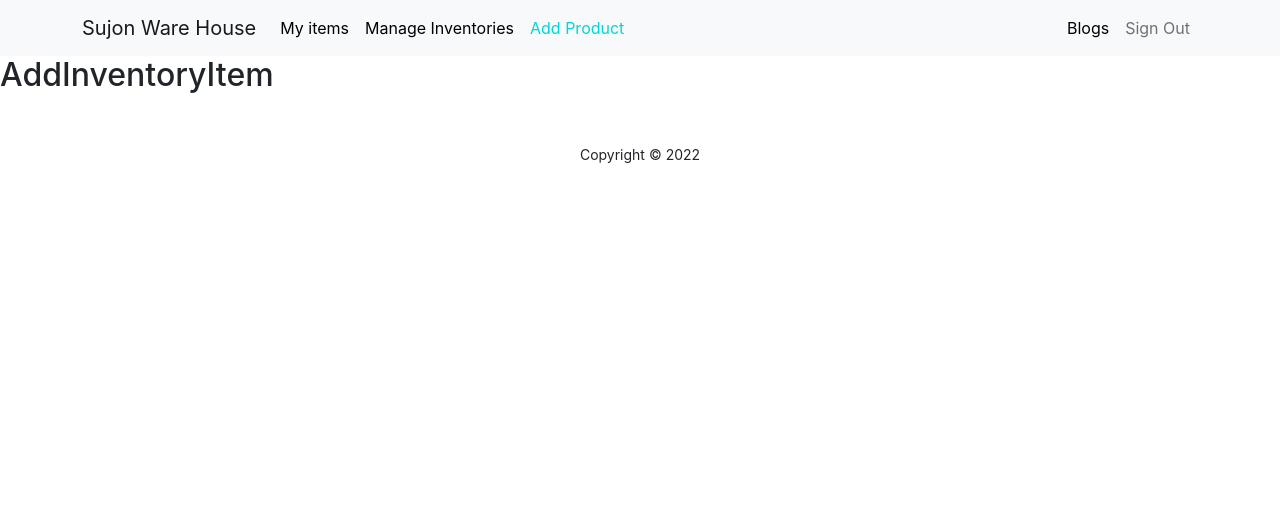
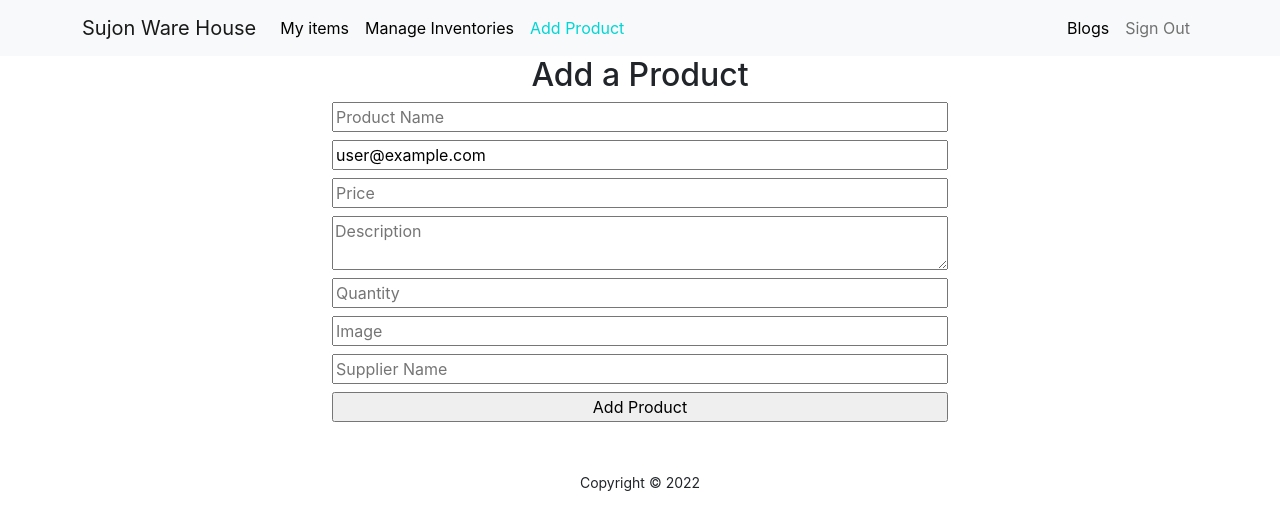
Before and after one commit to Rasujon3/laptop-village, a React (Create React App) app: page /addinventoryitem in a window 1280 px wide. Shown: the top 530 px of the page. Built offline with nearby package versions, Linux system fonts and the light colour scheme; no server answers; sample sign-in values are in the browser's storage.

Commit message:
product add or add inventroy component & data post successfully

```diff
--- a/package.json
+++ b/package.json
@@ -13,6 +13,7 @@
     "react-dom": "^18.1.0",
     "react-firebase-hooks": "^5.0.3",
     "react-helmet-async": "^1.3.0",
+    "react-hook-form": "^7.30.0",
     "react-router-dom": "^6.3.0",
     "react-scripts": "5.0.1",
     "react-toastify": "^8.2.0",
--- /dev/null
+++ b/src/components/AddInventoryItem/AddInventoryItem.css
@@ -0,0 +1,20 @@
+.addInventory {
+  width: 100%;
+}
+
+/* smartphone */
+@media only screen and (max-width: 767px) {
+  .addInventory {
+    width: 100%;
+  }
+} /* tablet */
+@media only screen and (min-width: 768px) and (max-width: 1023px) {
+  .addInventory {
+    width: 75%;
+  }
+} /* desktop */
+@media screen and (min-width: 1024px) {
+  .addInventory {
+    width: 50%;
+  }
+}
--- a/src/components/AddInventoryItem/AddInventoryItem.jsx
+++ b/src/components/AddInventoryItem/AddInventoryItem.jsx
@@ -1,9 +1,82 @@
 import React from "react";
+import { useAuthState } from "react-firebase-hooks/auth";
+import { useForm } from "react-hook-form";
+import { useNavigate } from "react-router-dom";
+import { toast } from "react-toastify";
+import auth from "../../firebase.init";
+import "./AddInventoryItem.css";
 
 const AddInventoryItem = () => {
+  const [user] = useAuthState(auth);
+  const navigate = useNavigate();
+  const { register, handleSubmit } = useForm();
+  const onSubmit = (data) => {
+    // console.log(data);
+    const url = `http://localhost:5000/product`;
+    fetch(url, {
+      method: "POST",
+      headers: {
+        "content-type": "application/json",
+      },
+      body: JSON.stringify(data),
+    })
+      .then((res) => res.json())
+      .then((result) => {
+        // console.log(result);
+        toast("Product add successfully");
+        setTimeout(() => {
+          navigate("/");
+        }, 2000);
+      });
+  };
   return (
-    <div>
-      <h2>AddInventoryItem</h2>
+    <div className="addInventory container mx-auto">
+      <h2 className="text-center">Add a Product</h2>
+      <form className="d-flex flex-column" onSubmit={handleSubmit(onSubmit)}>
+        <input
+          className="mb-2"
+          placeholder="Product Name"
+          {...register("name", { required: true, maxLength: 20 })}
+        />
+        <input
+          className="mb-2"
+          placeholder="Email"
+          value={user?.email}
+          readOnly
+          type="text"
+          {...register("email", { required: true })}
+        />
+        <input
+          className="mb-2"
+          placeholder="Price"
+          type="number"
+          {...register("price", { required: true })}
+        />
+        <textarea
+          className="mb-2"
+          placeholder="Description"
+          {...register("description", { required: true })}
+        />
+        <input
+          className="mb-2"
+          placeholder="Quantity"
+          type="number"
+          {...register("quantity", { required: true })}
+        />
+        <input
+          className="mb-2"
+          placeholder="Image"
+          type="text"
+          {...register("img", { required: true })}
+        />
+        <input
+          className="mb-2"
+          placeholder="Supplier Name"
+          type="text"
+          {...register("supplierName", { required: true })}
+        />
+        <input type="submit" value="Add Product" />
+      </form>
     </div>
   );
 };
```
Also changed, not shown: 1 other file (tests, documents, lock files or other folders).
